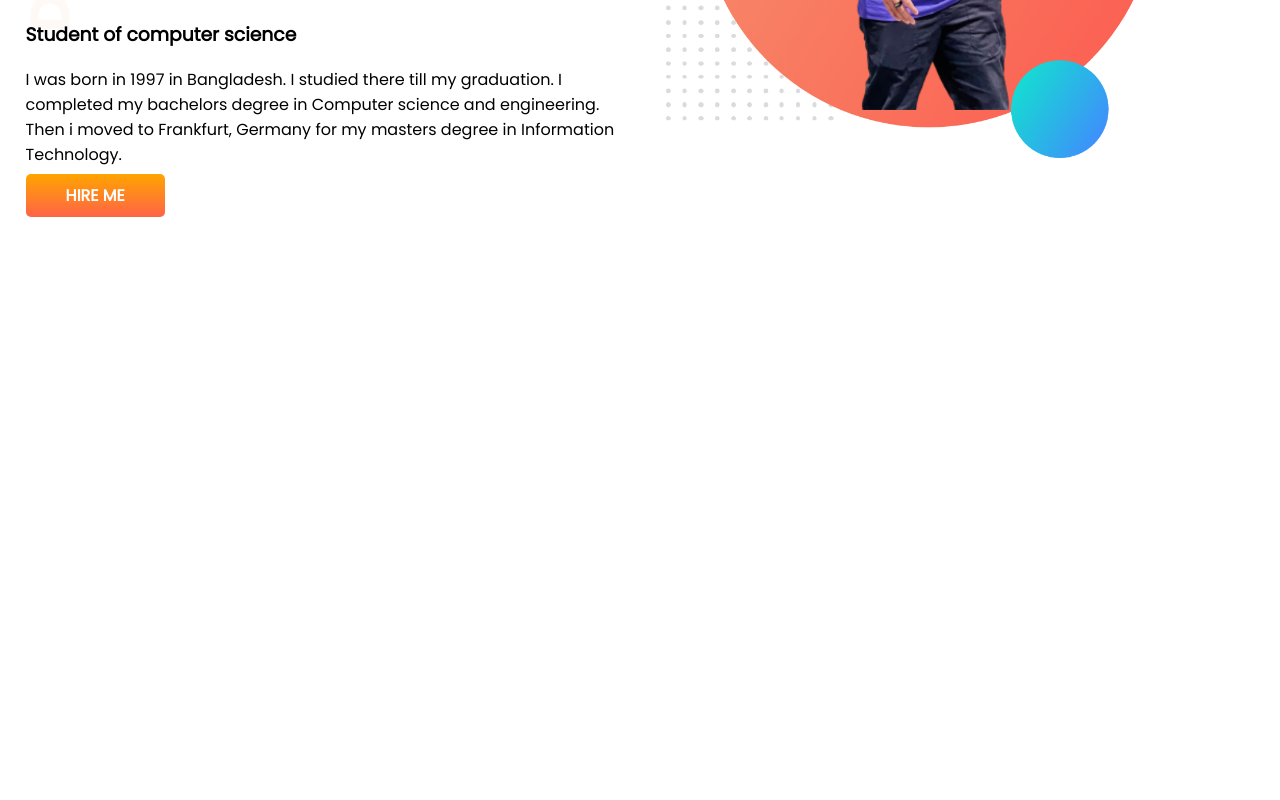
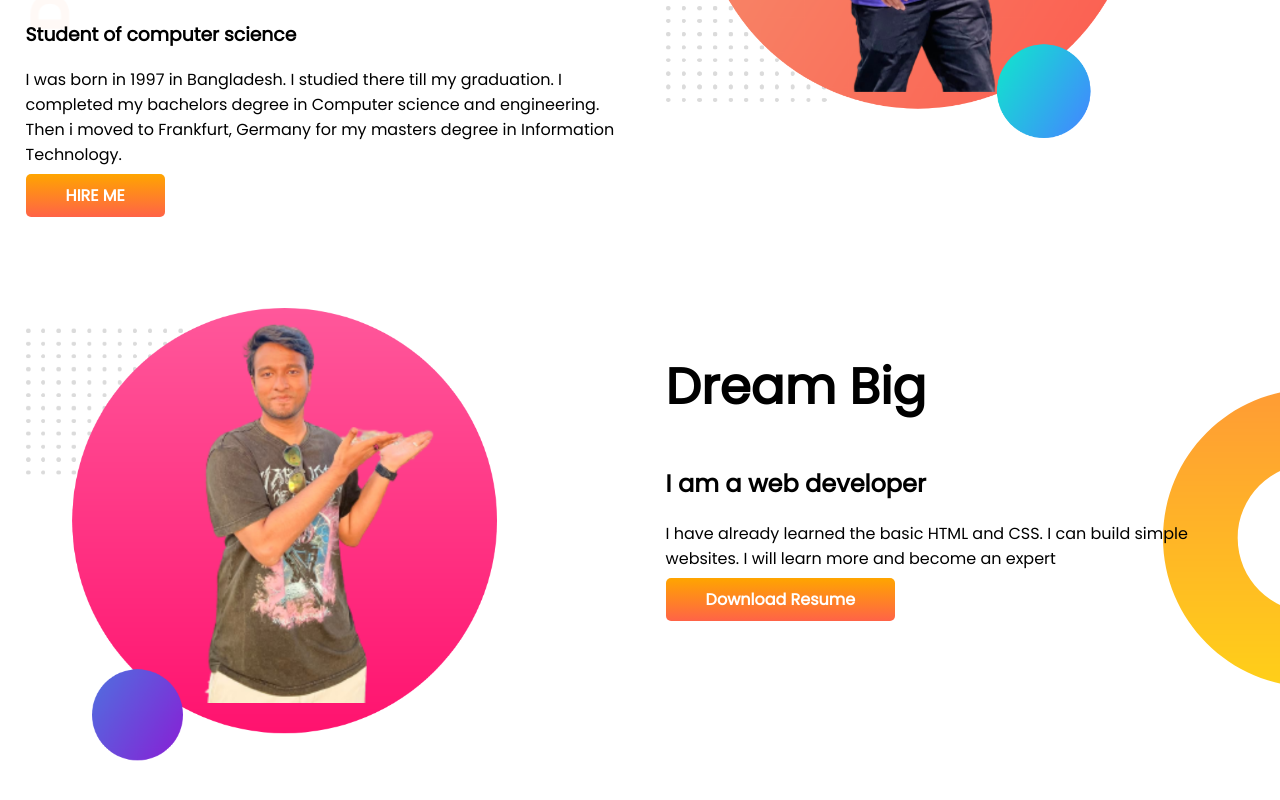
Before and after one commit to RahmanKM/developer-portfolio, a plain HTML site: page index.html in a window 1280 px wide. Shown: the part 330-1130 px from the top of the page. Before the commit the page ends 800 px from the top, so only its background shows below. Drawn offline with Linux system fonts and the light colour scheme.

Commit message:
second part added

```diff
--- a/index.html
+++ b/index.html
@@ -38,6 +38,27 @@
 
     </section>
 
+    <section class="dream-big">
+        <div class="half-width">
+            <img src="images/KMR2.png" alt="">
+        </div>
+
+        <div class="half-width">
+            <h1>Dream Big</h1>
+            <h2>I am a web developer</h2>
+            <p>I have already learned the basic HTML and CSS. I can build simple websites. I will learn more and become
+                an expert</p>
+
+            <a class="link-button" target="_blank" href="">Download Resume</a>
+
+
+        </div>
+
+
+    </section>
+
+
+
 </body>
 
 </html>
--- a/style.css
+++ b/style.css
@@ -14,11 +14,13 @@ h1 {
 section {
 
     display: flex;
+    margin-bottom: 100px;
 }
 
 .half-width {
     width: 50%;
     padding-left: 2%;
+    padding-right: 2%;
 }
 
 .half-width img {
@@ -41,3 +43,9 @@ section {
     background-repeat: no-repeat;
 
 }
+
+.dream-big {
+    background-image: url(images/dream-bg.png);
+    background-repeat: no-repeat;
+    background-position: right;
+}
```
Also changed, not shown: images/KMR2.png (added), images/jhankar.png (deleted), images/jhankar2.png (deleted), 4 other files.
